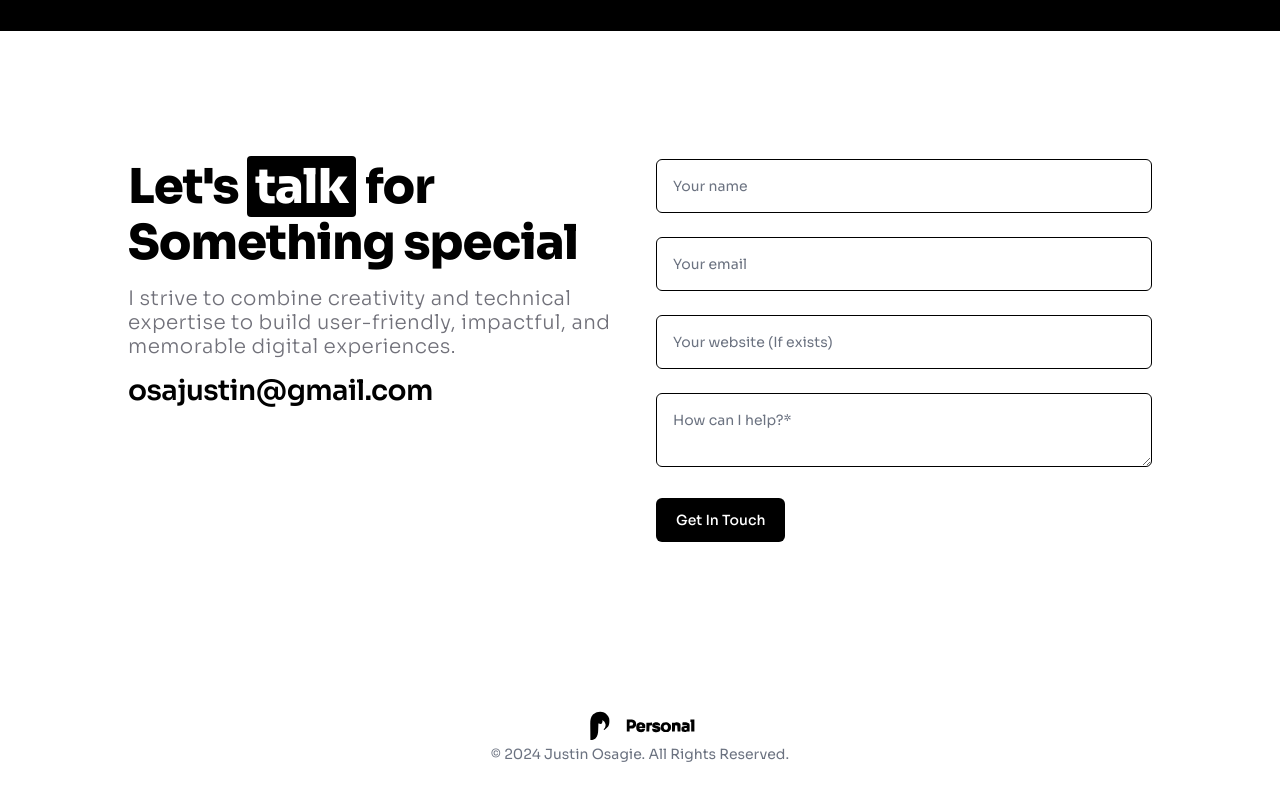
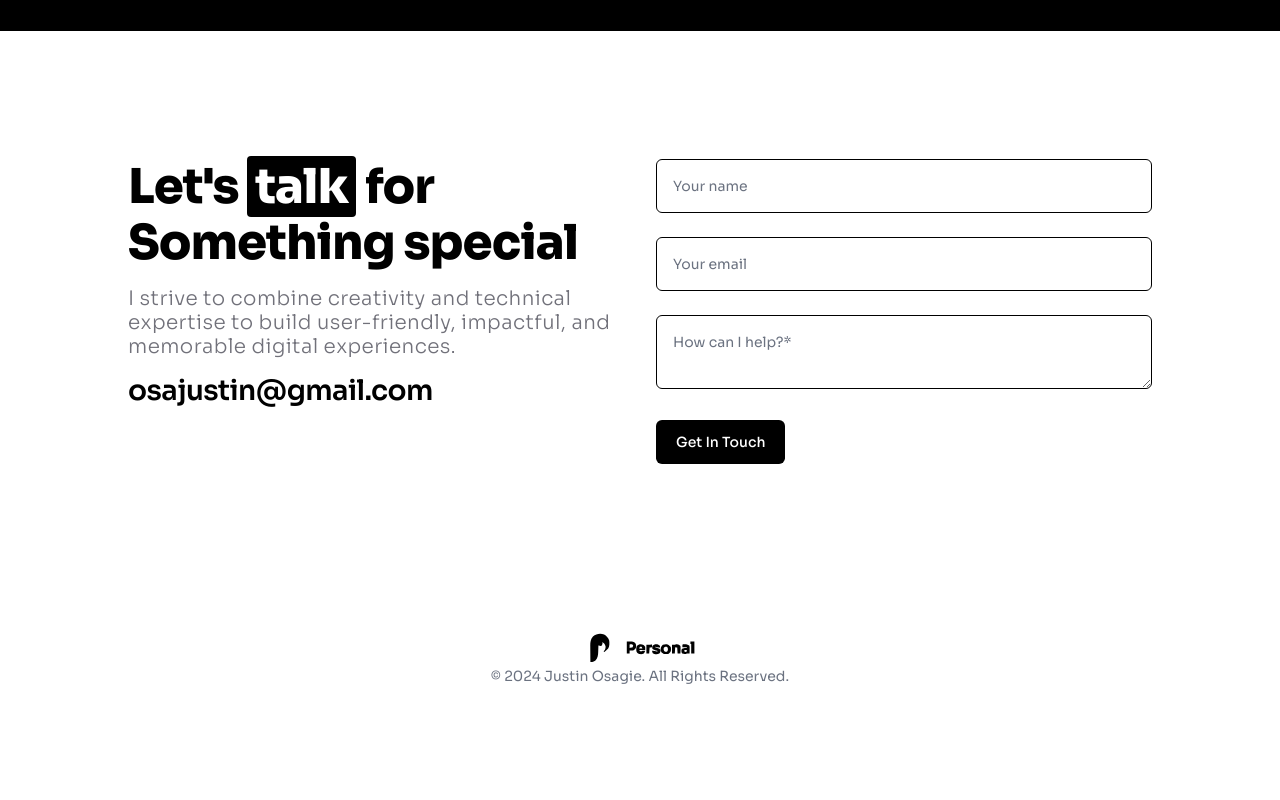
Before and after one commit to ashleyc2219/portfolio-web, a Next.js app: page / in a window 1280 px wide. Shown: the part 4876-5676 px from the top of the page. After the commit the page ends 5604 px from the top, so only its background shows below. Built offline with nearby package versions, Linux system fonts and the light colour scheme.

Commit message:
Remopved unneeded input

```diff
--- a/components/sections/contactSection.tsx
+++ b/components/sections/contactSection.tsx
@@ -31,7 +31,6 @@ const ContactSection: React.FC = () => {
         <form className="text-subheading-h6 space-y-6 text-zinc-500">
           <Input type="text" placeholder="Your name" required />
           <Input type="email" placeholder="Your email" required />
-          <Input type="text" placeholder="Your website (If exists)" />
           <Input type="textarea" placeholder="How can I help?*" />
 
           <div className="flex flex-wrap justify-center gap-4 md:justify-start">
```
